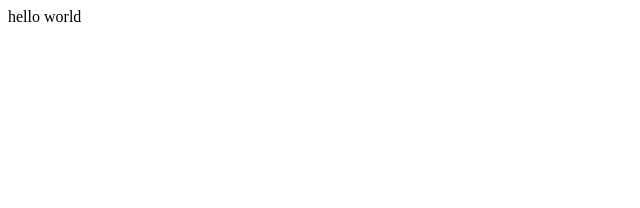
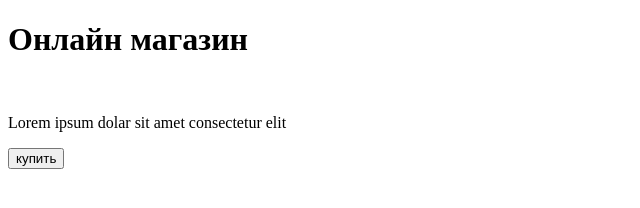
Before and after one commit to AleksGlicin/Bot-site, a plain HTML site: page index.html in a window 1280 px wide. Shown: the whole page, without its empty margins (0-640 px from the left). Drawn offline with Linux system fonts and the light colour scheme.

Commit message:
git commit -m

```diff
--- a/index.html
+++ b/index.html
@@ -1,4 +1,16 @@
 <!DOCTYPE html>
+<html lang="ru">
+<head>
+    <meta charset="UTF-8">
+    <meta http-equiv="X-UA-Compatible" content="IE=edge">
+    <meta name="viewport" content="width=device-width, initial-scale=1.0">
+    <title>Shop</title>
+</head>
 <body>
-    hello world
+    <div id="main">
+        <h1>Онлайн магазин</h1>
+        <img scr="https:/cdn-icons-png.flaticon.com/512/3595/3595455.png">
+        <p>Lorem ipsum dolar sit amet consectetur elit</p>
+        <button id="buy">купить</button>
 </body>
+</html>
```
